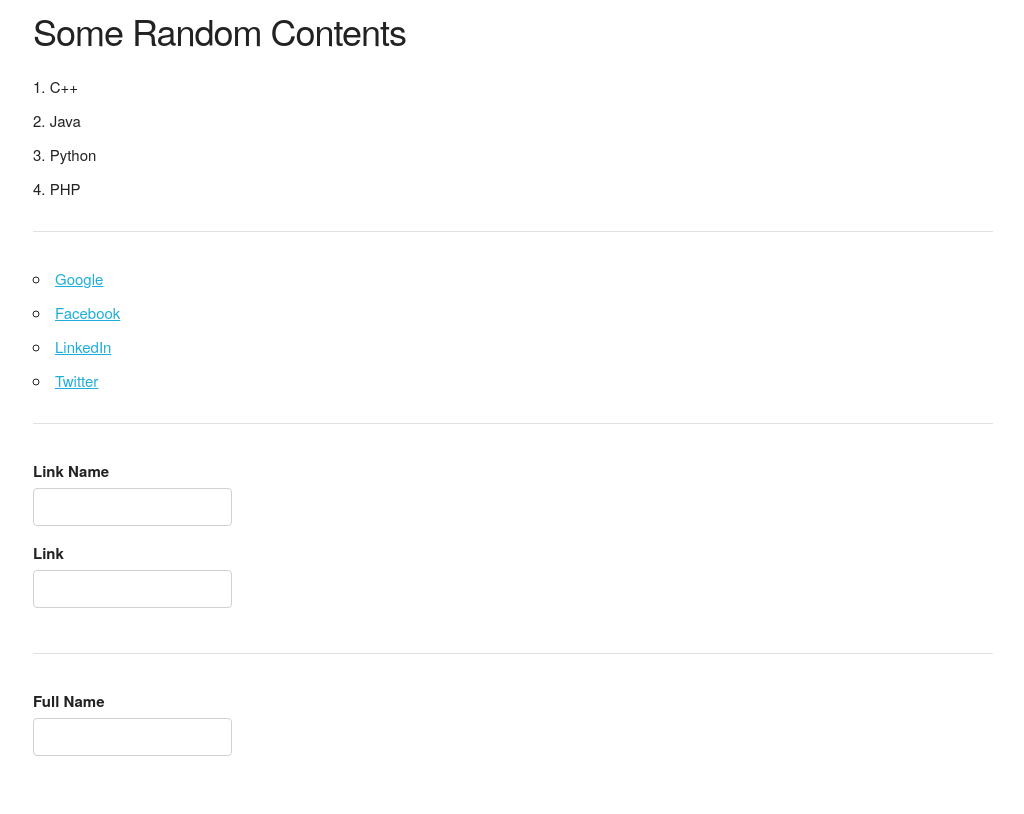
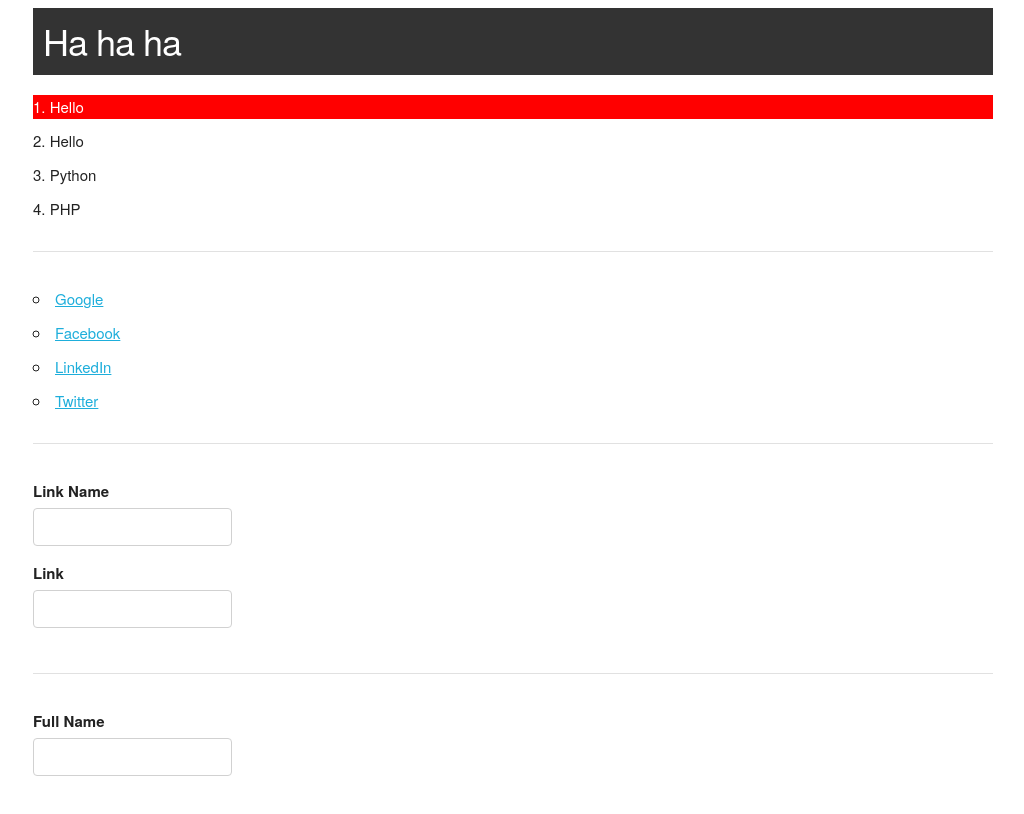
Before and after one commit to Rasujon3/javascript-practice, a plain HTML site: page index.html in a window 1280 px wide. Shown: the whole page, without its empty margins (127-1151 px from the left). Drawn offline with nearby package versions, Linux system fonts and the light colour scheme.

Commit message:
03. DOM Selector (Single Element) - JavaScript by Simanta Paul
03. DOM Selector (Single Element) - JavaScript by Simanta Paul

```diff
--- a/index.html
+++ b/index.html
@@ -13,7 +13,7 @@
 
 <body>
     <div class="container">
-        <h3>Some Random Contents</h3>
+        <h3 id="document-title" class="title-class">Some Random Contents</h3>
         <ol>
             <li>C++</li>
             <li>Java</li>
@@ -40,7 +40,8 @@
             <input type="text" name="name">
         </form>
     </div>
-    <script src="script.js"></script>
+    <!-- <script src="script.js"></script> -->
+    <script src="script2.js"></script>
 </body>
 
 
--- /dev/null
+++ b/script2.js
@@ -0,0 +1,36 @@
+// document.getElementById() // single element niye kaj kore
+
+let val;
+// getting an Element
+val = document.getElementById('document-title');
+val = document.getElementById('document-title').id;
+val = document.getElementById('document-title').className;
+
+// Changing Style
+document.getElementById('document-title').style.background='#333';
+document.getElementById('document-title').style.color='#fff';
+document.getElementById('document-title').style.padding='10px';
+document.getElementById('document-title').style.display='block';
+
+// Changing Content
+document.getElementById('document-title').textContent='New title';
+document.getElementById('document-title').innerText='AgainNew title';
+document.getElementById('document-title').innerHTML='<i>Again Again New Title</i>';
+
+val = document.getElementById('document-title');
+val.innerText = "Ha ha ha";
+
+// document.querySelector() // single element
+val = document.querySelector('#document-title');//id
+val = document.querySelector('.title-class');//class
+val = document.querySelector('h3');
+val = document.querySelector('ol');
+val = document.querySelector('ol li');//id
+val = document.querySelector('ol li');//id
+val.style.background = 'red';
+val.style.color = 'white';
+val = document.querySelector('li:last-child');
+val = document.querySelector('li:nth-child(even)').innerText = "Hello";
+val = document.querySelector('li:nth-child(odd)').innerText = "Hello";
+
+console.log(val);
```
